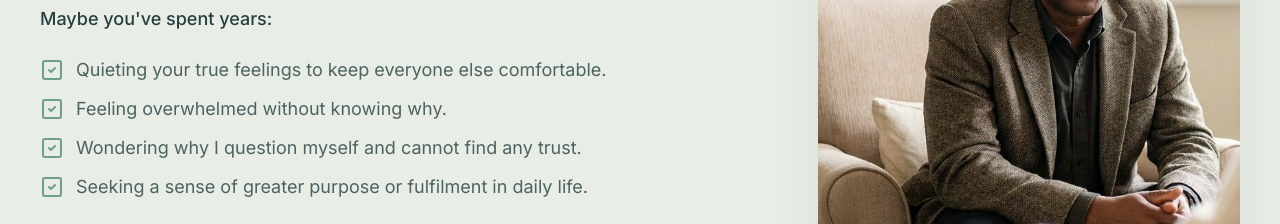
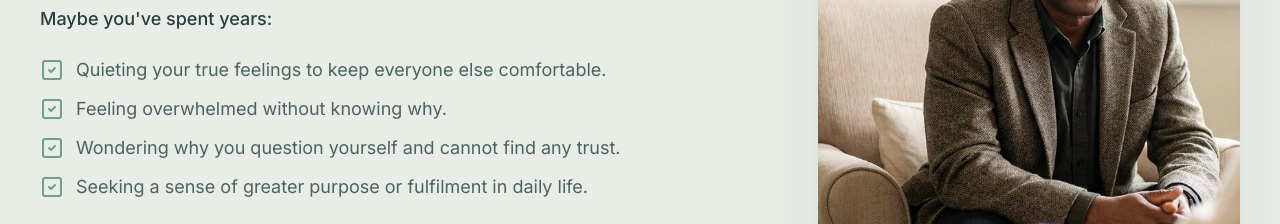
Before and after one commit to jessica22gardner-coder/sparks-psychotherapy, a React (Vite) app: page / in a window 1280 px wide. Shown: the part 3100-3324 px from the top of the page. Built offline with nearby package versions, Linux system fonts and the light colour scheme.

Commit message:
Who This Is For: second-person wording for the self-trust line
'Wondering why I question myself and cannot find any trust.'
becomes 'Wondering why you question yourself and cannot find any trust.'
to match the other items in the list.

```diff
--- a/src/routes/_site.index.tsx
+++ b/src/routes/_site.index.tsx
@@ -196,7 +196,7 @@ function HomePage() {
               {[
                 "Quieting your true feelings to keep everyone else comfortable.",
                 "Feeling overwhelmed without knowing why.",
-                "Wondering why I question myself and cannot find any trust.",
+                "Wondering why you question yourself and cannot find any trust.",
                 "Seeking a sense of greater purpose or fulfilment in daily life.",
               ].map((item) => (
                 <li key={item} className="flex gap-3 items-start">
```
